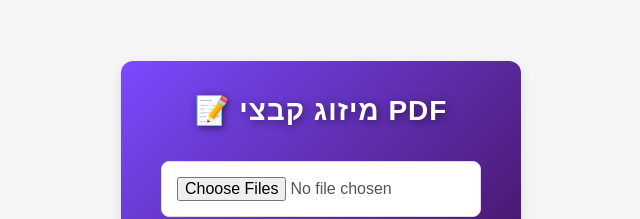
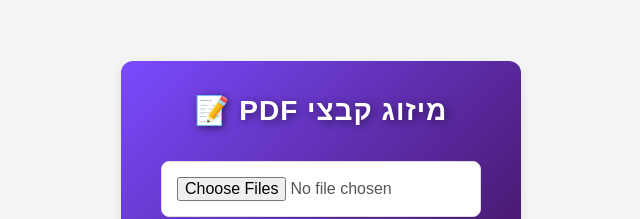
Before and after one commit to RuthSchiff/Merge, a React (Create React App) app: page / in a window 1280 px wide. Shown: the top 219 px of the page, without its empty margins (319-959 px from the left). Built offline with nearby package versions, Linux system fonts and the light colour scheme.

Commit message:
fix title

```diff
--- a/src/MergePDF.jsx
+++ b/src/MergePDF.jsx
@@ -33,7 +33,7 @@
 
   return (
     <div className="container">
-      <h1 className="title">📝 מיזוג קבצי PDF</h1>
+      <h1 className="title">📝 PDF מיזוג קבצי </h1>
       <input type="file" accept=".pdf" multiple onChange={(e) => setPdfFiles(e.target.files)} className="file-input" />
       <button onClick={handleMergePDF} className="merge-btn">מזג קבצי PDF</button>
       {mergedPdfUrl && (
```
